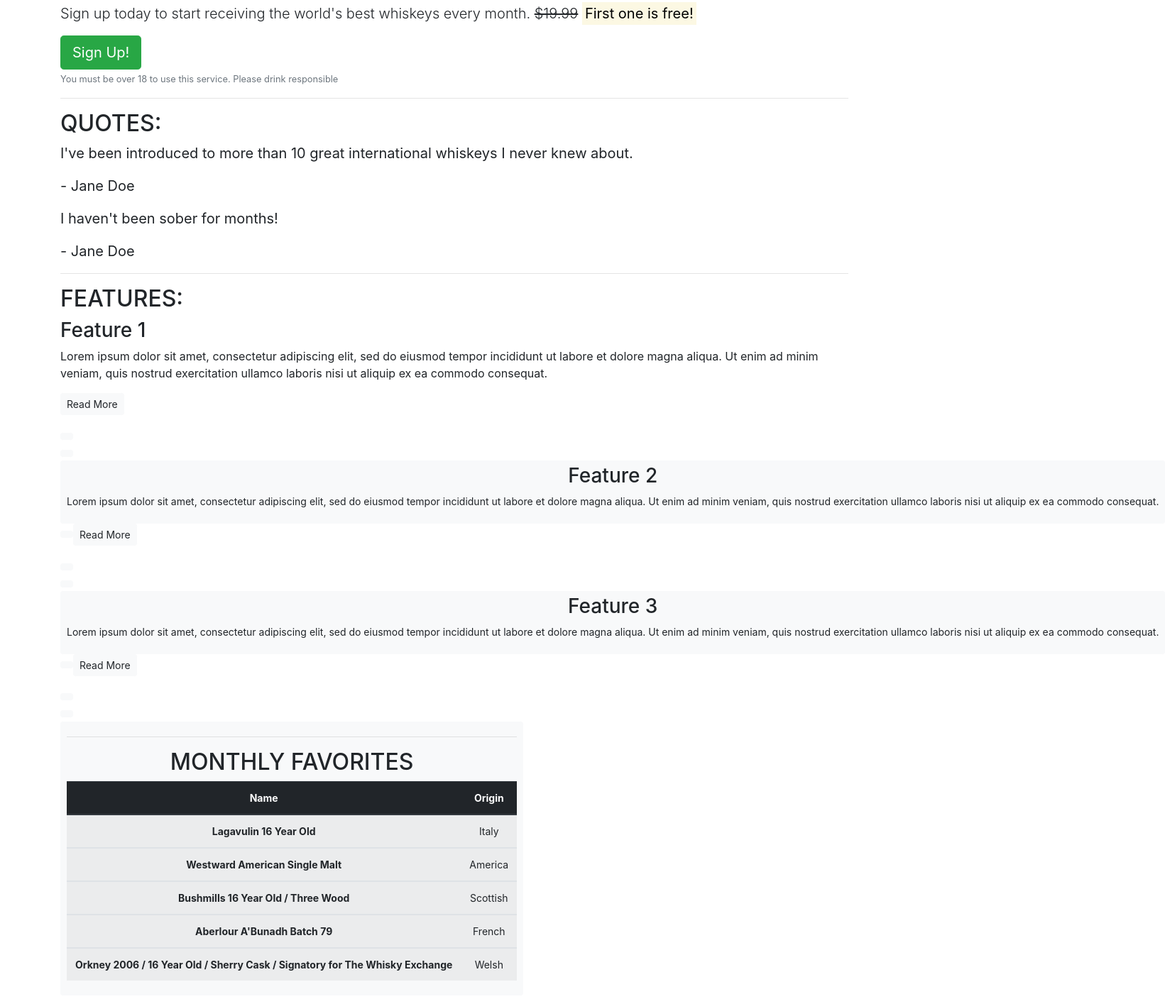
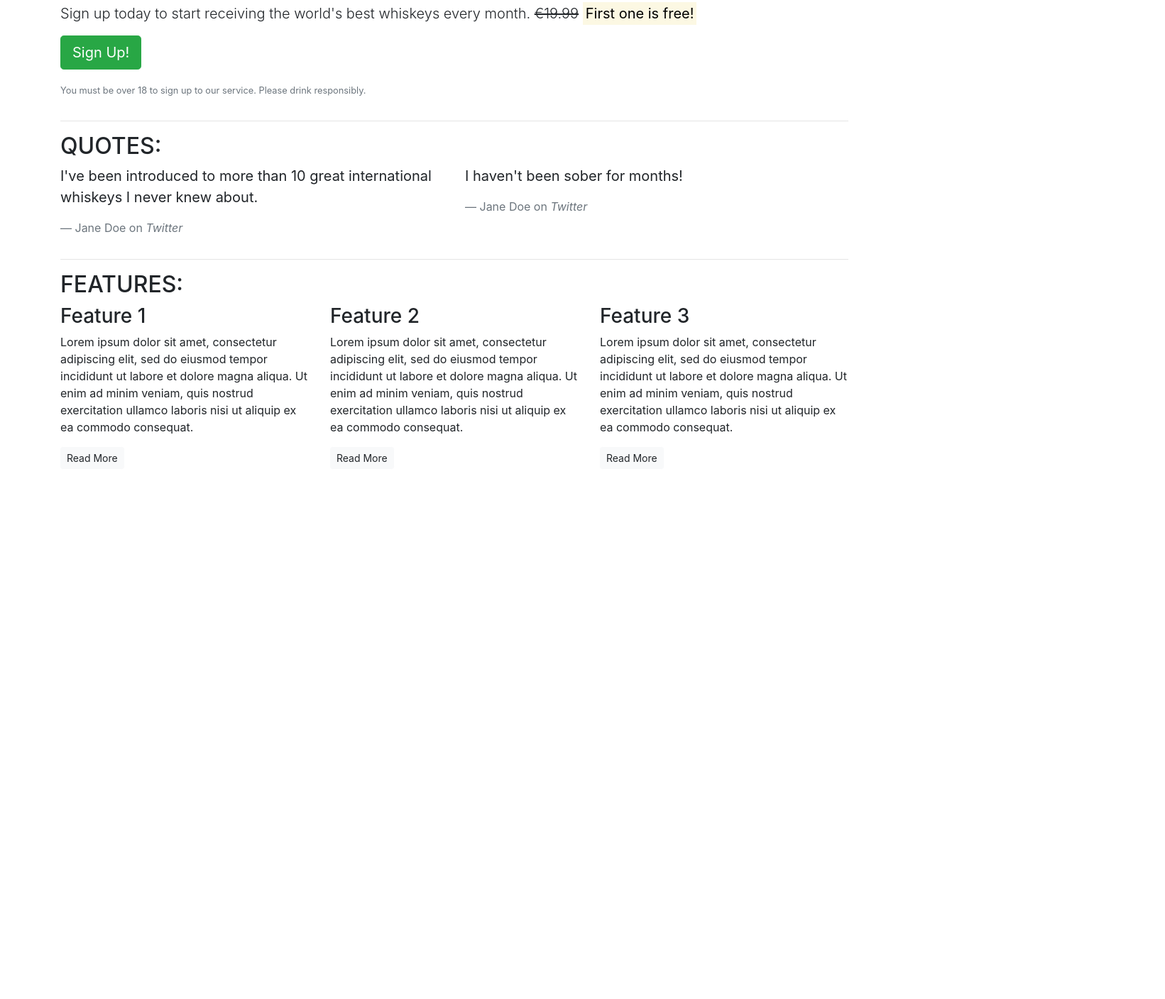
Before and after one commit to BenFash/Bootstrap_test, a plain HTML site: page index.html in a window 1280 px wide. Shown: the part 52-1460 px from the top of the page at 71% size, 1641 px wide, since content can reach past the window. After the commit the page ends 800 px from the top, so only its background shows below. Drawn offline with nearby package versions, Linux system fonts and the light colour scheme.

```diff
--- a/index.html
+++ b/index.html
@@ -3,7 +3,7 @@
 
 <head>
     <meta charset="utf-8">
-    <meta name="viewport" content="width=device-width, initial-scale=1, shrink-to-fit=no">
+    <meta name="viewport" content="width=device-width, initial-scale=1.0">
     <title>Whiskey Drop | Taste a new whiskey every month</title>
     <link rel="stylesheet" href="https://maxcdn.bootstrapcdn.com/bootstrap/4.1.3/css/bootstrap.min.css">
 </head>
@@ -11,94 +11,84 @@
 <body>
     <article class="container">
         <!-- Callout -->
+        <div class="row">
+            <div class="col-12">
                 <section class="callout">
                     <h1>The finest whiskeys delivered to your doorstep.</h1>
                     <p class="lead">Sign up today to start receiving the world's best whiskeys every month.
-                <s>$19.99</s> <strong><mark>First one is free!</mark>
-                </strong></p>
-            <button type="button" class="btn btn-success btn-lg">Sign Up!</button>
-            <p class="text-muted"><small>You must be over 18 to use this service. Please drink responsible</small></p>
+                        <s>€19.99</s> <strong><mark>First one is free!</mark></strong></p>
+                    <p><button class="btn btn-lg btn-success">Sign Up!</button></p>
+                    <p class="text-muted"><small>You must be over 18 to sign up to our service. Please drink
+                            responsibly.</small></p>
                 </section>
+            </div>
+        </div>
         <!-- /.callout -->
         <hr>
 
         <!-- Quotes -->
         <section class="quotes">
+            <div class="row">
+                <div class="col-12">
                     <h2 class="text-uppercase">Quotes:</h2>
+                </div>
+            </div>
+            <div class="row">
+                <div class="col-12 col-md-6">
                     <blockquote class="blockquote">
                         <p>I've been introduced to more than 10 great international whiskeys I never knew about.</p>
-                <p>- Jane Doe</p>
+                        <footer class="blockquote-footer">Jane Doe on <cite title="Twitter">Twitter</cite></footer>
                     </blockquote>
+                </div>
+                <div class="col-12 col-md-6">
                     <blockquote class="blockquote">
                         <p>I haven't been sober for months!</p>
-                <p>- Jane Doe</p>
+                        <footer class="blockquote-footer">Jane Doe on <cite title="Twitter">Twitter</cite></footer>
                     </blockquote>
+                </div>
+            </div>
         </section>
         <!-- /.quotes -->
         <hr>
 
         <!-- Features -->
         <section class="features">
+            <div class="row">
+                <div class="col-12">
                     <h2 class="text-uppercase">Features:</h2>
+                </div>
+            </div>
+            <div class="row">
+                <div class="col-12 col-md-6 col-lg-4">
                     <div class="feature">
                         <h3>Feature 1</h3>
-                <p>Lorem ipsum dolor sit amet, consectetur adipiscing elit, sed do eiusmod tempor incididunt ut labore
-                    et dolore magna aliqua. Ut enim ad minim veniam, quis nostrud exercitation ullamco laboris nisi ut
-                    aliquip ex ea commodo consequat.</p>
-                <p><a class="btn btn-sm btn-light" href="">Read More</p>
+                        <p>Lorem ipsum dolor sit amet, consectetur adipiscing elit, sed do eiusmod tempor incididunt ut
+                            labore et dolore magna aliqua. Ut enim ad minim veniam, quis nostrud exercitation ullamco
+                            laboris nisi ut aliquip ex ea commodo consequat.</p>
+                        <p><a class="btn btn-sm btn-light" href="">Read More</a></p>
                     </div>
+                </div>
+                <div class="col-12 col-md-6 col-lg-4">
                     <div class="feature">
                         <h3>Feature 2</h3>
-                <p>Lorem ipsum dolor sit amet, consectetur adipiscing elit, sed do eiusmod tempor incididunt ut labore
-                    et dolore magna aliqua. Ut enim ad minim veniam, quis nostrud exercitation ullamco laboris nisi ut
-                    aliquip ex ea commodo consequat.</p>
-                <p><a class="btn btn-sm btn-light" href="">Read More</p>
+                        <p>Lorem ipsum dolor sit amet, consectetur adipiscing elit, sed do eiusmod tempor incididunt ut
+                            labore et dolore magna aliqua. Ut enim ad minim veniam, quis nostrud exercitation ullamco
+                            laboris nisi ut aliquip ex ea commodo consequat.</p>
+                        <p><a class="btn btn-sm btn-light" href="">Read More</a></p>
                     </div>
+                </div>
+                <div class="col-12 d-md-none d-lg-block col-lg-4">
                     <div class="feature">
                         <h3>Feature 3</h3>
-                <p>Lorem ipsum dolor sit amet, consectetur adipiscing elit, sed do eiusmod tempor incididunt ut labore
-                    et dolore magna aliqua. Ut enim ad minim veniam, quis nostrud exercitation ullamco laboris nisi ut
-                    aliquip ex ea commodo consequat.</p>
-                <p><a class="btn btn-sm btn-light" href="">Read More</p>
+                        <p>Lorem ipsum dolor sit amet, consectetur adipiscing elit, sed do eiusmod tempor incididunt ut
+                            labore et dolore magna aliqua. Ut enim ad minim veniam, quis nostrud exercitation ullamco
+                            laboris nisi ut aliquip ex ea commodo consequat.</p>
+                        <p><a class="btn btn-sm btn-light" href="">Read More</a></p>
+                    </div>
+                </div>
             </div>
         </section>
         <!-- /.features -->
-        <hr>
-
-        <!-- Monthly favs table-->
-        <section class="top-5">
-            <h2 class="text-uppercase">Monthly favorites</h2>
-            <tbody class="">
-                <table class="table table-striped">
-                    <thead class="thead-dark">
-                        <tr>
-                            <th scope="col">Name</th>
-                            <th scope="col">Origin</th>
-                        </tr>
-                    </thead>
-                    <tbody class="">
-                        <th scope="row">Lagavulin 16 Year Old</th>
-                        <td>Italy</td>
-                    </tbody>
-                    <tbody>
-                        <th scope="row">Westward American Single Malt</th>
-                        <td>America</td>
-                    </tbody>
-                    <tbody>
-                        <th scope="row">Bushmills 16 Year Old / Three Wood</th>
-                        <td>Scottish</td>
-                    </tbody>
-                    <tbody>
-                        <th scope="row">Aberlour A'Bunadh Batch 79</th>
-                        <td>French</td>
-                    </tbody>
-                    <tbody>
-                        <th scope="row">Orkney 2006 / 16 Year Old / Sherry Cask / Signatory for The Whisky Exchange</th>
-                        <td>Welsh</td>
-                    </tbody>
-                </table>
-        </section>
-
     </article>
 </body>
 
```
Lines whose indentation alone changed are shown as unchanged.
